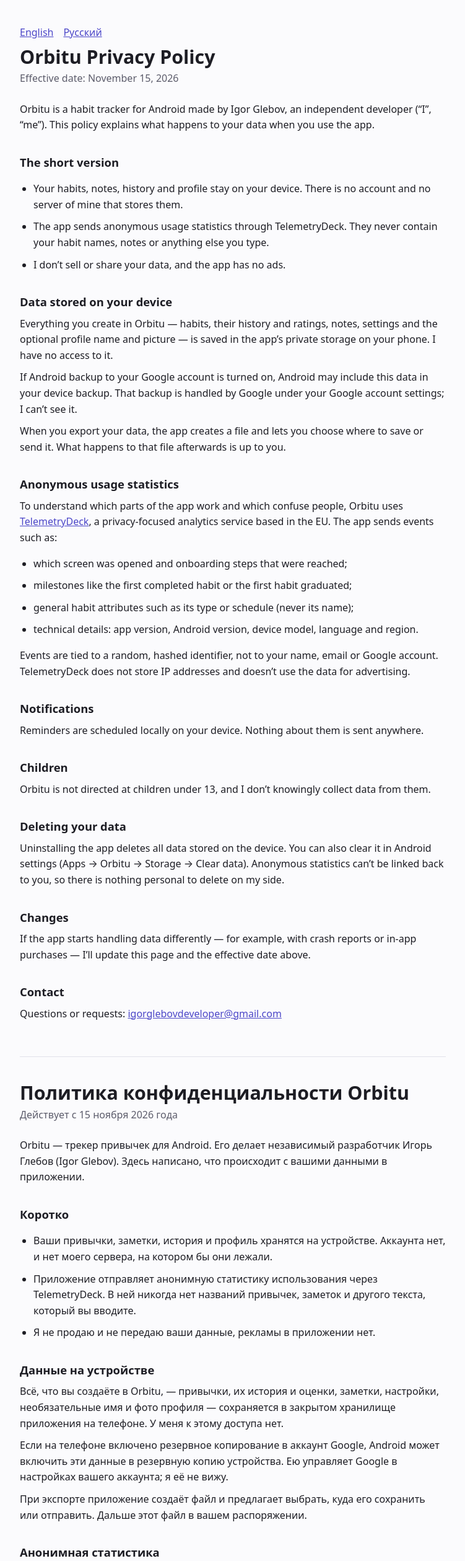
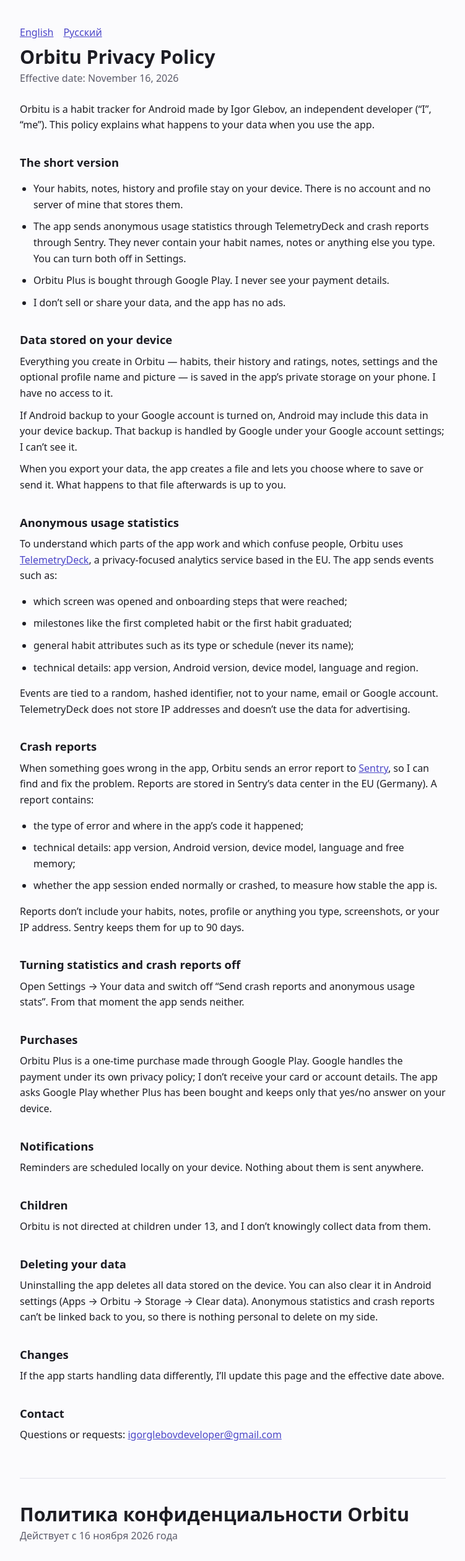
Before and after one commit to igorglebov9/orbitu, a plain HTML site: page privacy/index.html in a window 1280 px wide. Shown: the top 2518 px of the page at 62% size, without its empty margins (264-1015 px from the left). Drawn offline with Linux system fonts and the light colour scheme.

Commit message:
Privacy policy: crash reports via Sentry (EU), opt-out switch, Google Play purchases

```diff
--- a/privacy/index.html
+++ b/privacy/index.html
@@ -46,7 +46,7 @@
 
   <section id="en">
     <h1>Orbitu Privacy Policy</h1>
-    <p class="meta">Effective date: November 15, 2026</p>
+    <p class="meta">Effective date: November 16, 2026</p>
 
     <p>Orbitu is a habit tracker for Android made by Igor Glebov, an independent developer
       (“I”, “me”). This policy explains what happens to your data when you use the app.</p>
@@ -55,8 +55,10 @@
     <ul>
       <li>Your habits, notes, history and profile stay on your device. There is no account and
         no server of mine that stores them.</li>
-      <li>The app sends anonymous usage statistics through TelemetryDeck. They never contain
-        your habit names, notes or anything else you type.</li>
+      <li>The app sends anonymous usage statistics through TelemetryDeck and crash reports
+        through Sentry. They never contain your habit names, notes or anything else you type.
+        You can turn both off in Settings.</li>
+      <li>Orbitu Plus is bought through Google Play. I never see your payment details.</li>
       <li>I don’t sell or share your data, and the app has no ads.</li>
     </ul>
 
@@ -84,6 +86,28 @@
       account. TelemetryDeck does not store IP addresses and doesn’t use the data for
       advertising.</p>
 
+    <h2>Crash reports</h2>
+    <p>When something goes wrong in the app, Orbitu sends an error report to
+      <a href="https://sentry.io/privacy/">Sentry</a>, so I can find and fix the problem. Reports
+      are stored in Sentry’s data center in the EU (Germany). A report contains:</p>
+    <ul>
+      <li>the type of error and where in the app’s code it happened;</li>
+      <li>technical details: app version, Android version, device model, language and free
+        memory;</li>
+      <li>whether the app session ended normally or crashed, to measure how stable the app is.</li>
+    </ul>
+    <p>Reports don’t include your habits, notes, profile or anything you type, screenshots, or
+      your IP address. Sentry keeps them for up to 90 days.</p>
+
+    <h2>Turning statistics and crash reports off</h2>
+    <p>Open Settings → Your data and switch off “Send crash reports and anonymous usage stats”.
+      From that moment the app sends neither.</p>
+
+    <h2>Purchases</h2>
+    <p>Orbitu Plus is a one-time purchase made through Google Play. Google handles the payment
+      under its own privacy policy; I don’t receive your card or account details. The app asks
+      Google Play whether Plus has been bought and keeps only that yes/no answer on your device.</p>
+
     <h2>Notifications</h2>
     <p>Reminders are scheduled locally on your device. Nothing about them is sent anywhere.</p>
 
@@ -93,12 +117,12 @@
 
     <h2>Deleting your data</h2>
     <p>Uninstalling the app deletes all data stored on the device. You can also clear it in
-      Android settings (Apps → Orbitu → Storage → Clear data). Anonymous statistics can’t be
-      linked back to you, so there is nothing personal to delete on my side.</p>
+      Android settings (Apps → Orbitu → Storage → Clear data). Anonymous statistics and crash
+      reports can’t be linked back to you, so there is nothing personal to delete on my side.</p>
 
     <h2>Changes</h2>
-    <p>If the app starts handling data differently — for example, with crash reports or
-      in-app purchases — I’ll update this page and the effective date above.</p>
+    <p>If the app starts handling data differently, I’ll update this page and the effective
+      date above.</p>
 
     <h2>Contact</h2>
     <p>Questions or requests: <a href="mailto:igorglebovdeveloper@gmail.com">igorglebovdeveloper@gmail.com</a></p>
@@ -108,7 +132,7 @@
 
   <section id="ru" lang="ru">
     <h1>Политика конфиденциальности Orbitu</h1>
-    <p class="meta">Действует с 15 ноября 2026 года</p>
+    <p class="meta">Действует с 16 ноября 2026 года</p>
 
     <p>Orbitu — трекер привычек для Android. Его делает независимый разработчик Игорь Глебов
       (Igor Glebov). Здесь написано, что происходит с вашими данными в приложении.</p>
@@ -117,8 +141,10 @@
     <ul>
       <li>Ваши привычки, заметки, история и профиль хранятся на устройстве. Аккаунта нет, и
         нет моего сервера, на котором бы они лежали.</li>
-      <li>Приложение отправляет анонимную статистику использования через TelemetryDeck. В ней
-        никогда нет названий привычек, заметок и другого текста, который вы вводите.</li>
+      <li>Приложение отправляет анонимную статистику через TelemetryDeck и отчёты о сбоях через
+        Sentry. В них никогда нет названий привычек, заметок и другого текста, который вы
+        вводите. И то и другое можно выключить в настройках.</li>
+      <li>Orbitu Plus покупается через Google Play. Платёжных данных я не вижу.</li>
       <li>Я не продаю и не передаю ваши данные, рекламы в приложении нет.</li>
     </ul>
 
@@ -145,6 +171,30 @@
     <p>События привязаны к случайному хешированному идентификатору, а не к имени, почте или
       аккаунту Google. TelemetryDeck не хранит IP-адреса и не использует данные для рекламы.</p>
 
+    <h2>Отчёты о сбоях</h2>
+    <p>Если в приложении что-то идёт не так, Orbitu отправляет отчёт об ошибке в
+      <a href="https://sentry.io/privacy/">Sentry</a>, чтобы я мог найти и исправить проблему.
+      Отчёты хранятся в дата-центре Sentry в ЕС (Германия). В отчёте:</p>
+    <ul>
+      <li>тип ошибки и место в коде приложения, где она случилась;</li>
+      <li>технические данные: версия приложения и Android, модель устройства, язык, свободная
+        память;</li>
+      <li>завершился ли сеанс работы нормально или сбоем — чтобы видеть, насколько приложение
+        стабильно.</li>
+    </ul>
+    <p>В отчётах нет ваших привычек, заметок, профиля и текста, который вы вводите, нет
+      скриншотов и IP-адреса. Sentry хранит их до 90 дней.</p>
+
+    <h2>Как выключить статистику и отчёты о сбоях</h2>
+    <p>Откройте Настройки → Данные и выключите «Отправлять отчёты о сбоях и анонимную
+      статистику». С этого момента приложение не отправляет ни то, ни другое.</p>
+
+    <h2>Покупки</h2>
+    <p>Orbitu Plus — разовая покупка через Google Play. Оплату обрабатывает Google по своей
+      политике конфиденциальности; данных карты или аккаунта я не получаю. Приложение
+      спрашивает у Google Play, куплен ли Plus, и хранит на устройстве только ответ «да» или
+      «нет».</p>
+
     <h2>Уведомления</h2>
     <p>Напоминания планируются на самом устройстве и никуда не отправляются.</p>
 
@@ -154,11 +204,12 @@
     <h2>Удаление данных</h2>
     <p>При удалении приложения все данные на устройстве удаляются. Их также можно стереть в
       настройках Android (Приложения → Orbitu → Память → Очистить данные). Анонимную
-      статистику нельзя связать с вами, поэтому на моей стороне удалять нечего.</p>
+      статистику и отчёты о сбоях нельзя связать с вами, поэтому на моей стороне удалять
+      нечего.</p>
 
     <h2>Изменения</h2>
-    <p>Если приложение начнёт обращаться с данными иначе — например, появятся отчёты о сбоях
-      или покупки в приложении, — я обновлю эту страницу и дату вверху.</p>
+    <p>Если приложение начнёт обращаться с данными иначе, я обновлю эту страницу и дату
+      вверху.</p>
 
     <h2>Связь</h2>
     <p>Вопросы и запросы: <a href="mailto:igorglebovdeveloper@gmail.com">igorglebovdeveloper@gmail.com</a></p>
```
